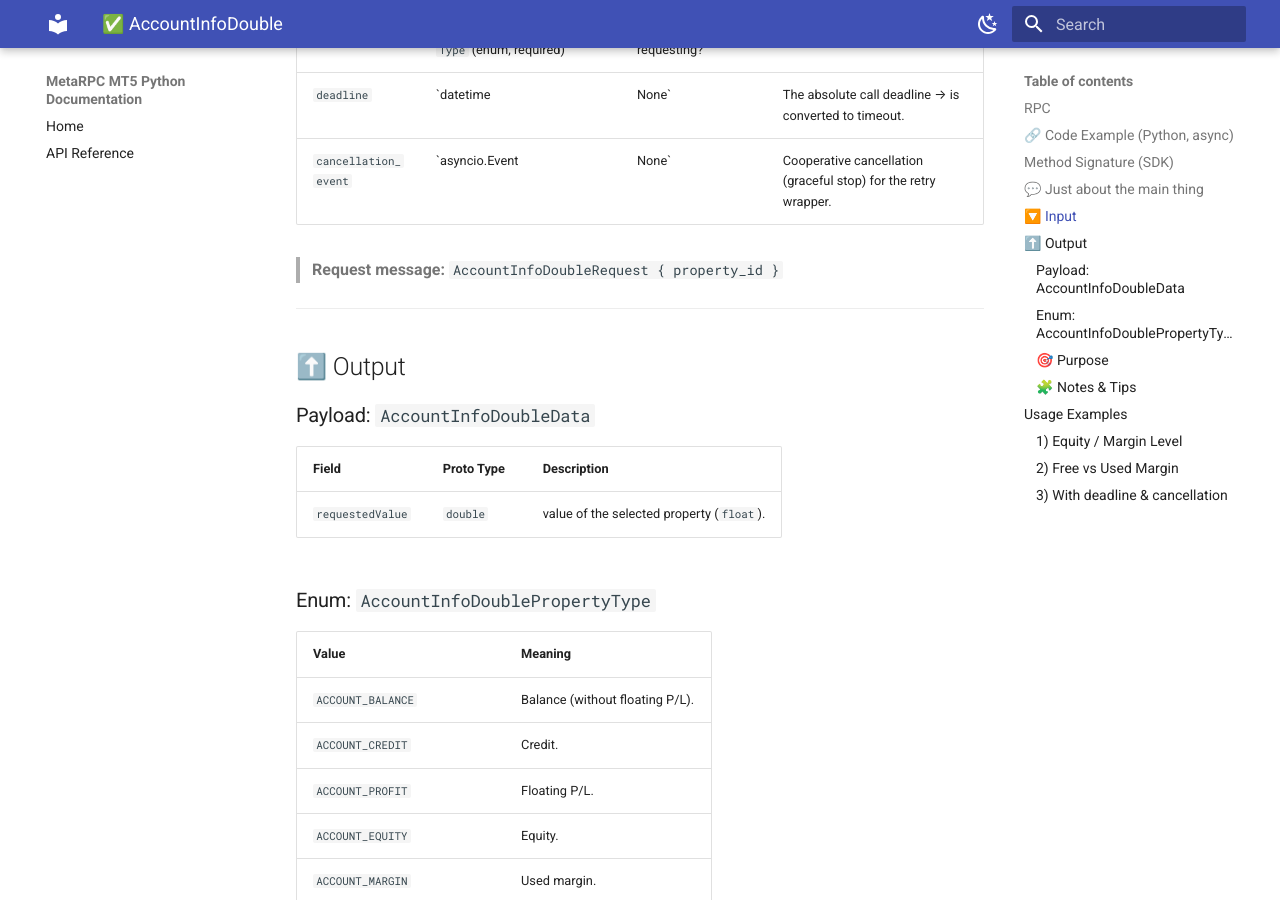
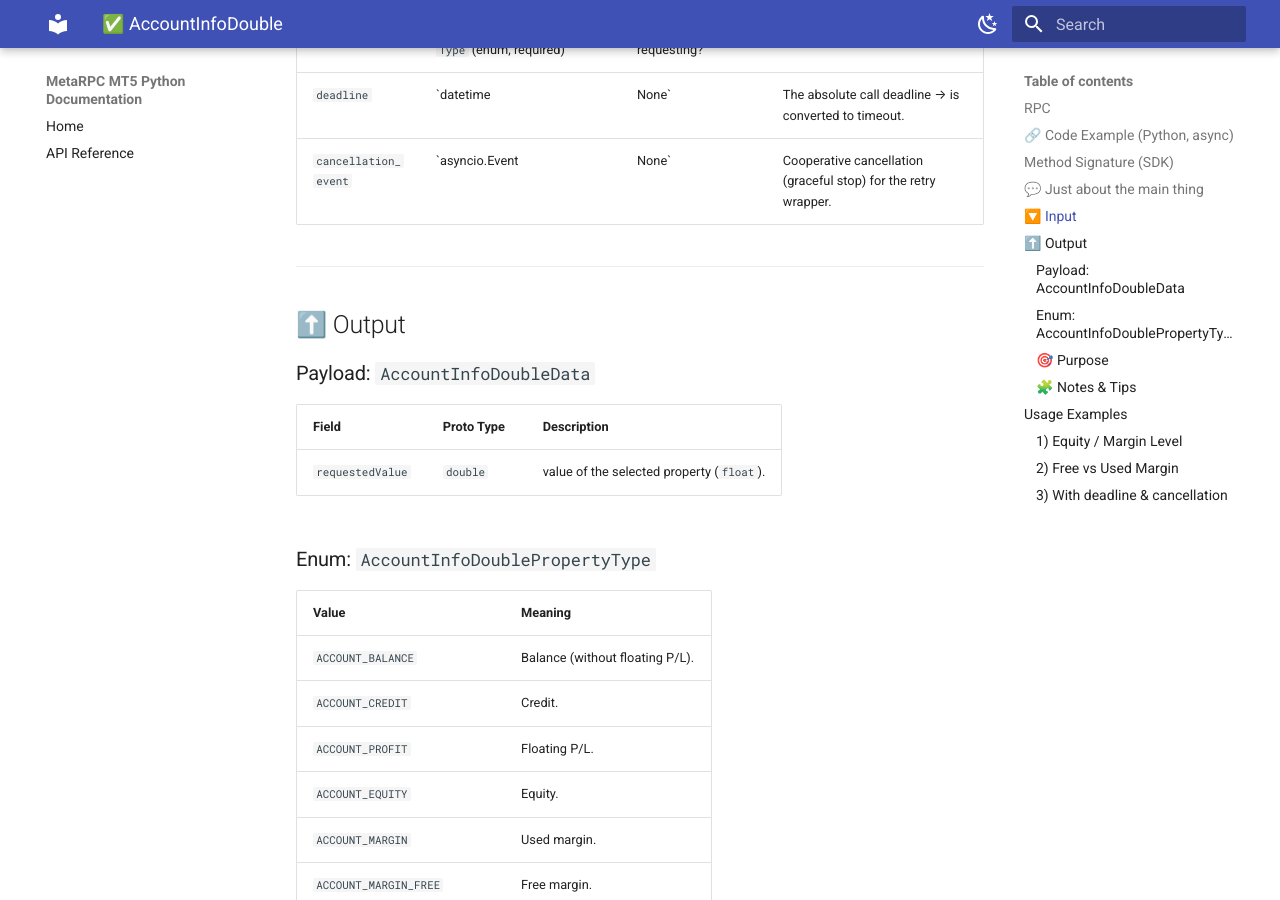
Before and after one commit to MetaRPC/PyMT5, an MkDocs documentation site: the page built from docs/MT5Account/Account_Information/account_info_double.md, in a window 1280 px wide and 900 px high, scrolled down 1737 px. Built offline with MkDocs 1.6.1 and Material for MkDocs 9.7.7, drawn with Linux system fonts in a browser that asks for light colours.

Commit message:
Update account_info_double.md

```diff
--- a/docs/MT5Account/Account_Information/account_info_double.md
+++ b/docs/MT5Account/Account_Information/account_info_double.md
@@ -65,8 +65,6 @@ async def account_info_double(
 | `property_id`        | `AccountInfoDoublePropertyType` (enum, required) | What metric are we requesting?               |                                                         |
 | `deadline`           | \`datetime                                       | None\`                                       | The absolute call deadline → is converted to timeout.   |
 | `cancellation_event` | \`asyncio.Event                                  | None\`                                       | Cooperative cancellation (graceful stop) for the retry wrapper. |
-
-> **Request message:** `AccountInfoDoubleRequest { property_id }`
 
 ---
 
```
